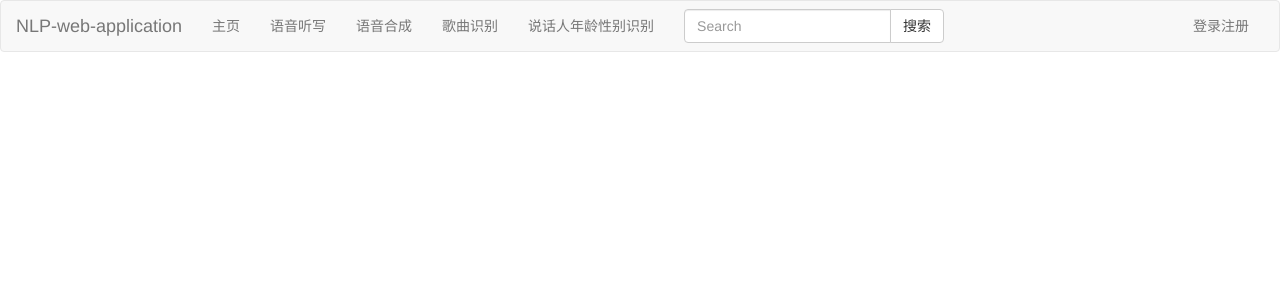
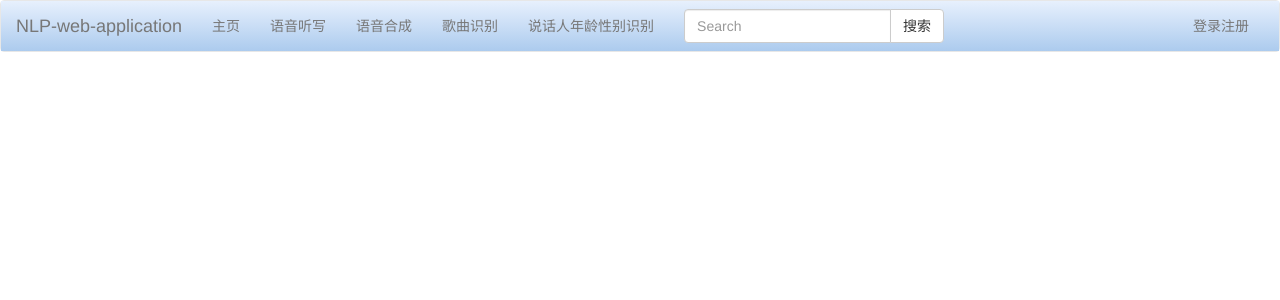
Before and after one commit to CatfishW/NLP-web-application, a Django app: template templates/home.html in a window 1280 px wide. Shown: the top 300 px of the page. Run offline with Django 4.2, Linux system fonts and the light colour scheme; the template is opened without the code that fills it, so the values that code supplies are empty; some libraries are stand-ins or nearby versions.

Commit message:
stylesheet slightly modified

```diff
--- a/templates/base.html
+++ b/templates/base.html
@@ -1,5 +1,16 @@
 <!DOCTYPE html>
 <html lang="zh-CN">
+<style>
+  .container-fluid{
+  background-image: linear-gradient(to top, #accbee 0%, #e7f0fd 100%);
+  body{
+	margin: 0;
+	padding: 0;
+	font-family: sans-serif;
+	height: 2000px;
+}
+}
+</style>
   <head>
     <meta charset="utf-8">
     <meta http-equiv="X-UA-Compatible" content="IE=edge">
@@ -51,7 +62,7 @@
             <div class="input-group">
                 <input type="text" class="form-control" placeholder="Search">
                 <span class="input-group-btn">
-                    <button type="submit" class="btn btn-default">搜索</button>
+                    <button type="submit" class="btn btn-default" id = "search_button">搜索</button>
                 </span>
             </div>
             </form>
```
